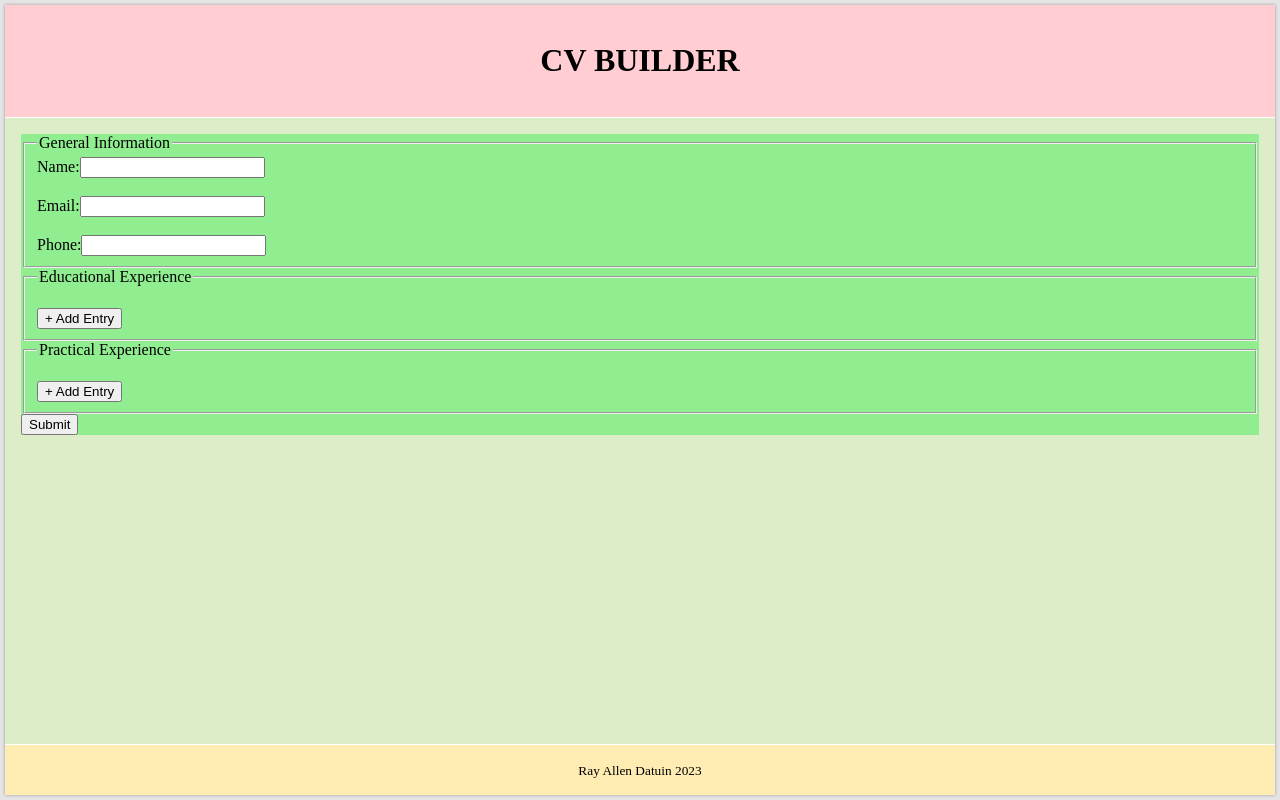
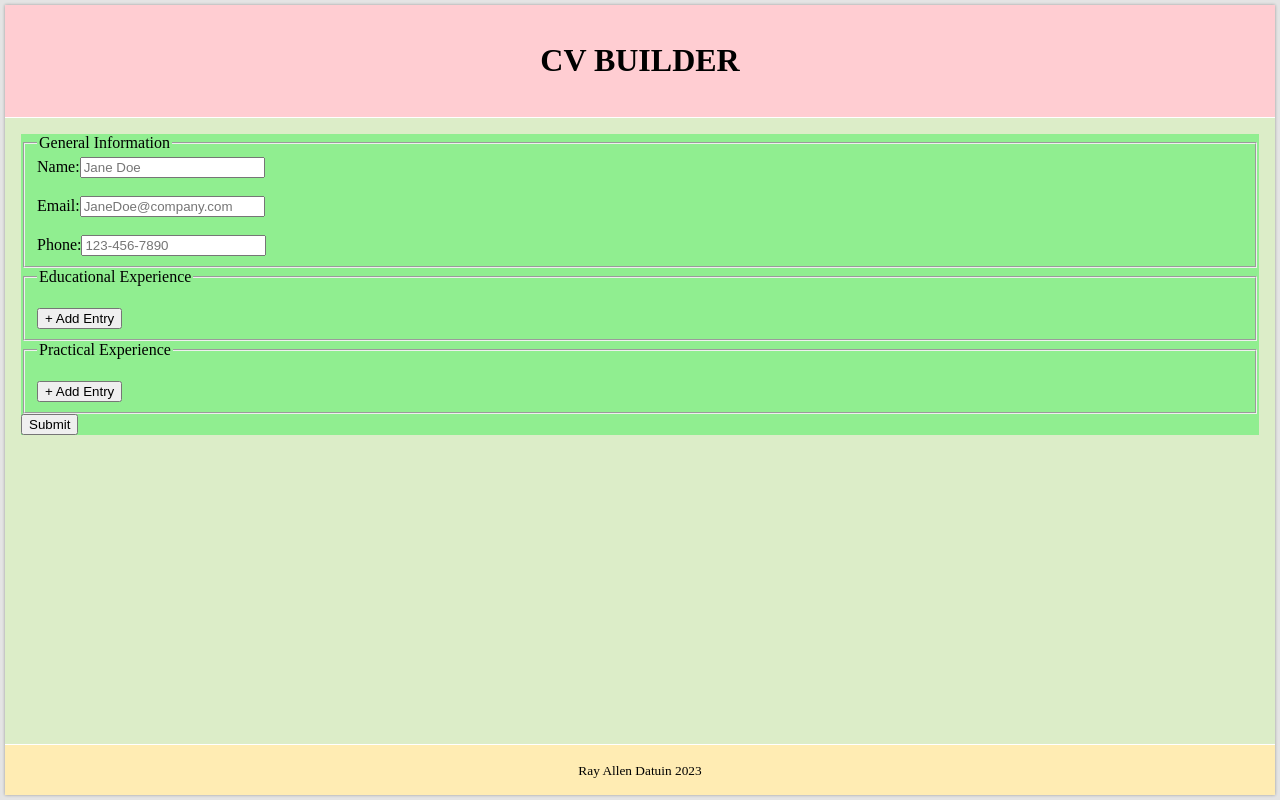
Before and after one commit to rdat5/cv-project, a React (Create React App) app: page / in a window 1280 px wide. Built offline with nearby package versions, Linux system fonts and the light colour scheme.

Commit message:
Fix incomplete input values for general information

```diff
--- a/src/components/GenInfoInput.js
+++ b/src/components/GenInfoInput.js
@@ -26,24 +26,27 @@ class GenInfoInput extends Component {
                     type="text"
                     id="nameInput"
                     name="nameInput"
+                    placeholder="Jane Doe"
                     value={userData.nameInput}
                     onChange={this.handleInputChange}/>
                 <br></br>
                 <br></br>
                 <label htmlFor="emailInput">Email:</label>
                 <input
-                    type="text"
+                    type="email"
                     id="emailInput"
                     name="emailInput"
+                    placeholder="JaneDoe@company.com"
                     value={userData.emailInput}
                     onChange={this.handleInputChange}/>
                 <br></br>
                 <br></br>
                 <label htmlFor="phoneInput">Phone:</label>
                 <input
-                    type="text"
+                    type="tel"
                     id="phoneInput"
                     name="phoneInput"
+                    placeholder="123-456-7890"
                     value={userData.phoneInput}
                     onChange={this.handleInputChange}/>
             </fieldset>
```
